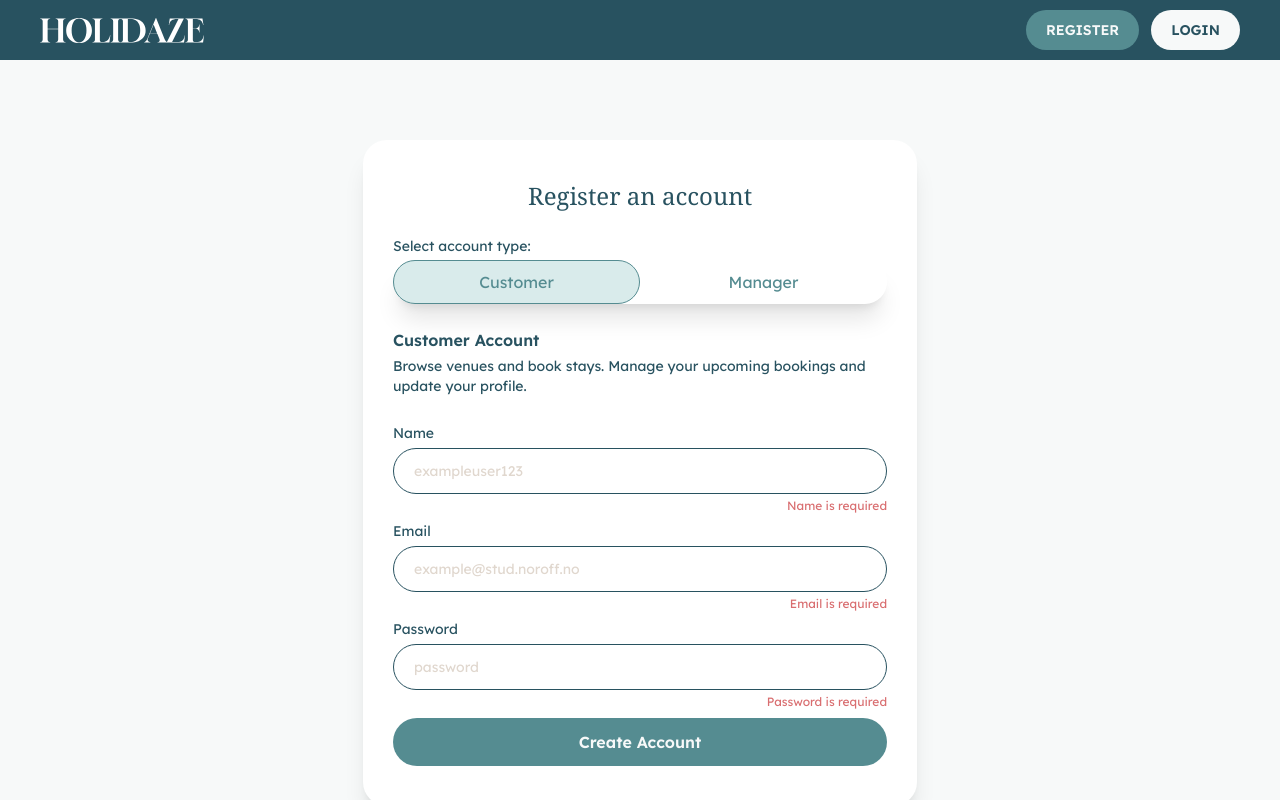
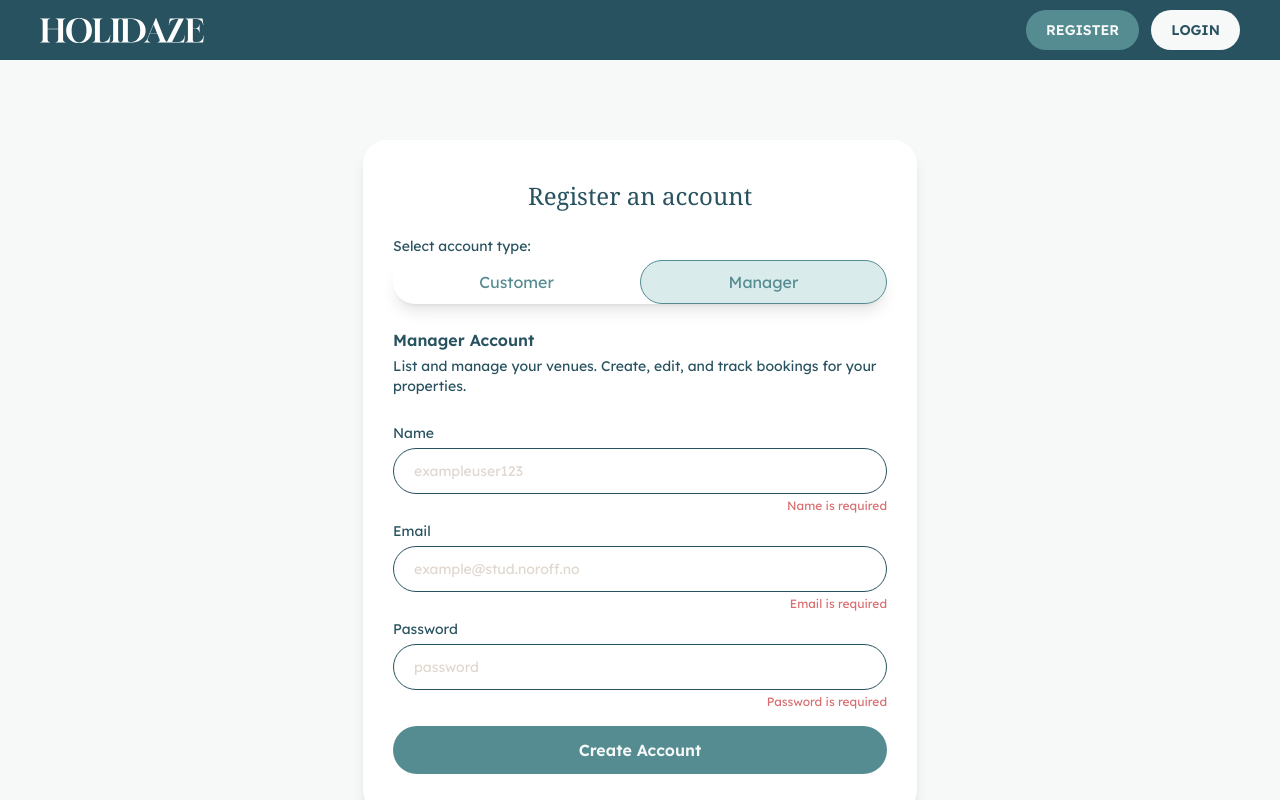
Before and after one commit to inastefansdottir/FED2-PE2-inastefansdottir, a React (Vite) app: page /register in a window 1280 px wide. Both pictures are taken after a click on the button "Manager". Shown: the top 800 px of the page. Built offline with nearby package versions, Linux system fonts and the light colour scheme; a web font is replaced by a local one.

Commit message:
Made the function to switch between registering a manager or a customer account.

```diff
--- a/src/pages/RegisterPage.tsx
+++ b/src/pages/RegisterPage.tsx
@@ -1,27 +1,46 @@
+import { useState } from "react";
 import { Button } from "../components/Button";
 
 function RegisterPage() {
+  const [accountType, setAccountType] = useState<"customer" | "manager">(
+    "customer"
+  );
+
   return (
-    <div className="bg-white max-w-[554px] w-full text-secondary px-[30px] py-[40px] my-20 rounded-3xl shadow-xl">
+    <div className="bg-white max-w-[554px] w-full text-secondary px-[30px] py-[40px] my-20 rounded-3xl shadow-lg">
       <h1 className="text-2xl flex justify-center mb-6">Register an account</h1>
 
       <div>
         <p className="text-sm mb-1">Select account type:</p>
-        <div className="w-full h-[44px] shadow-xl rounded-full">
-          <button className="w-[247px] h-full rounded-full border border-primary text-primary bg-accent/50">
+        <div className="relative w-full h-[44px] shadow-lg rounded-full">
+          <div
+            className={`absolute top-0 left-0 h-full w-1/2 rounded-full bg-accent/50 transition-transform duration-300 border border-primary ${
+              accountType === "manager" ? "translate-x-full" : "translate-x-0"
+            }`}
+          />
+          <button
+            onClick={() => setAccountType("customer")}
+            className="w-[247px] z-10 relative h-full rounded-full text-primary "
+          >
             Customer
           </button>
-          <button className="w-[247px] h-full rounded-full text-primary">
+
+          <button
+            onClick={() => setAccountType("manager")}
+            className="w-[247px] z-10 relative h-full rounded-full text-primary"
+          >
             Manager
           </button>
         </div>
       </div>
 
+      {accountType === "customer" && (
+        <div>
           <div className="py-6">
             <span className="font-semibold">Customer Account</span>
             <p className="text-sm mt-1">
-          Browse venues and book stays. Manage your upcoming bookings and update
-          your profile.
+              Browse venues and book stays. Manage your upcoming bookings and
+              update your profile.
             </p>
           </div>
 
@@ -80,8 +99,84 @@ function RegisterPage() {
               </p>
             </div>
 
-        <Button type="submit">Create Account</Button>
+            <Button type="submit" className="mt-2">
+              Create Account
+            </Button>
           </form>
+        </div>
+      )}
+
+      {accountType === "manager" && (
+        <div>
+          <div className="py-6">
+            <span className="font-semibold">Manager Account</span>
+            <p className="text-sm mt-1">
+              List and manage your venues. Create, edit, and track bookings for
+              your properties.
+            </p>
+          </div>
+
+          <form className="flex flex-col">
+            <div>
+              <label htmlFor="name" className="text-sm">
+                Name
+              </label>
+
+              <input
+                type="text"
+                id="name"
+                name="name"
+                placeholder="exampleuser123"
+                className="placeholder-brownLight text-sm w-full border border-secondary px-5 py-3 rounded-full mt-1"
+              />
+
+              <p className="h-5 text-error text-xs mt-1 flex justify-end ">
+                Name is required
+              </p>
+            </div>
+
+            <div>
+              <label htmlFor="email" className="text-sm">
+                Email
+              </label>
+
+              <input
+                type="email"
+                id="email"
+                name="email"
+                placeholder="example@stud.noroff.no"
+                className="placeholder-brownLight text-sm w-full border border-secondary px-5 py-3 rounded-full mt-1"
+              />
+
+              <p className="h-5 text-error text-xs flex mt-1 justify-end ">
+                Email is required
+              </p>
+            </div>
+
+            <div>
+              <label htmlFor="password" className="text-sm">
+                Password
+              </label>
+
+              <input
+                type="password"
+                id="password"
+                name="password"
+                placeholder="password"
+                className="placeholder-brownLight text-sm w-full border border-secondary px-5 py-3 rounded-full mt-1"
+              />
+
+              <p className="h-5 text-error text-xs my-1 flex justify-end ">
+                Password is required
+              </p>
+            </div>
+
+            <Button type="submit" className="mt-2">
+              Create Account
+            </Button>
+          </form>
+        </div>
+      )}
     </div>
   );
 }
--- a/tailwind.config.js
+++ b/tailwind.config.js
@@ -15,9 +15,6 @@ export default {
         heading: ["Gloock", "serif"],
         body: ["Lexend", "system-ui", "sans-serif"],
       },
-      dropShadow: {
-        xl: "0 4px 20px rgba(0, 255, 0, 0.10)",
-      },
     },
   },
   plugins: [],
```
Lines whose indentation alone changed are shown as unchanged.
